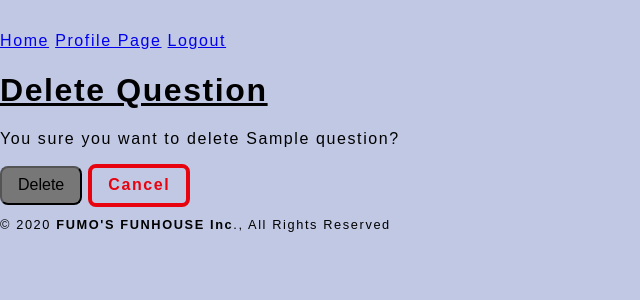
After one commit to DPBefumo/question-box, a Django app: page /core/1/delete in a window 1280 px wide. The commit adds this page. Shown: the top 300 px of the page, without its empty margins (0-640 px from the left). Run offline with Django 3.2, Linux system fonts and the light colour scheme; a user stored in the database is signed in; tables that the repository leaves empty hold one stand-in row (values such as "Sample post"); parts of the project's set-up code (start-up, migrations or seed data) failed here and were passed over.

Commit message:
delete feature added

```diff
--- a/core/views.py
+++ b/core/views.py
@@ -45,3 +45,12 @@ def new_answer(request, question_pk):
         form = AnswerForm()
 
     return render(request, 'core/new_answer.html', {'form': form, 'question': question})
+
+def delete_question(request, question_pk):
+    question = get_object_or_404(request.user.questions, pk=question_pk)
+
+    if request.method == 'POST':
+        question.delete()
+        return redirect(to='index')
+
+    return render(request, 'core/delete_question.html', {'question': question})
--- a/questionbox/urls.py
+++ b/questionbox/urls.py
@@ -26,6 +26,7 @@ urlpatterns = [
     path('core/<int:question_pk>/', core_views.question_detail, name='question_detail'),
     path('core/new_question/', core_views.new_question, name='new_question'),
     path('core/<int:question_pk>/new_answer/', core_views.new_answer, name='new_answer'),
+    path('core/<int:question_pk>/delete', core_views.delete_question, name='delete_question')
 ]
 
 if settings.DEBUG:
--- /dev/null
+++ b/templates/core/delete_question.html
@@ -0,0 +1,18 @@
+{% extends "base.html" %}
+
+{% block content %}
+
+<h1 class="underline">Delete Question</h1>
+
+<div>
+    <form action="{% url 'delete_question' question_pk=question.pk %}" method="POST">
+        {% csrf_token %}
+        <p>You sure you want to delete {{ question.title }}?</p>
+        <div>
+            <button type="submit" class="bg-gray f5 link dim br3 ph3 pv2 mb2 dib fw5">Delete</button>
+            <a class=" f5 link dim br3 ba bw2 ph3 pv2 mb2 dib fw6 dark-red" href="{% url 'question_detail' question_pk=question.pk %}">Cancel</a>
+        </div>
+    </form>
+</div>
+
+{% endblock %}
--- a/templates/core/question_detail.html
+++ b/templates/core/question_detail.html
@@ -16,6 +16,8 @@
     {% endfor %}
 </ul>
 
+<a class="bg-gray f5 link dim br3 ph3 pv2 mb2 dib fw5" href="{% url 'delete_question' question_pk=question.pk %}">Delete Snippet</a>
+
 
 
 {% endblock %}
```
